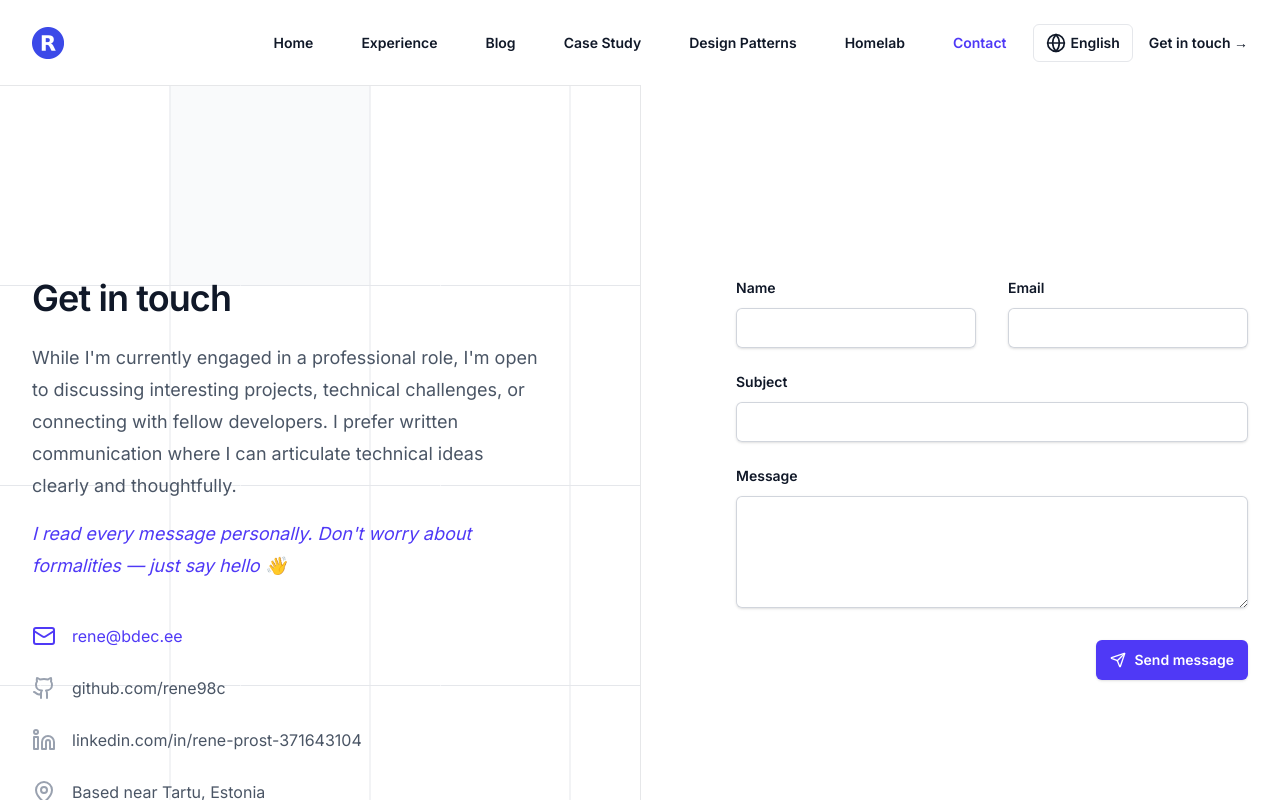
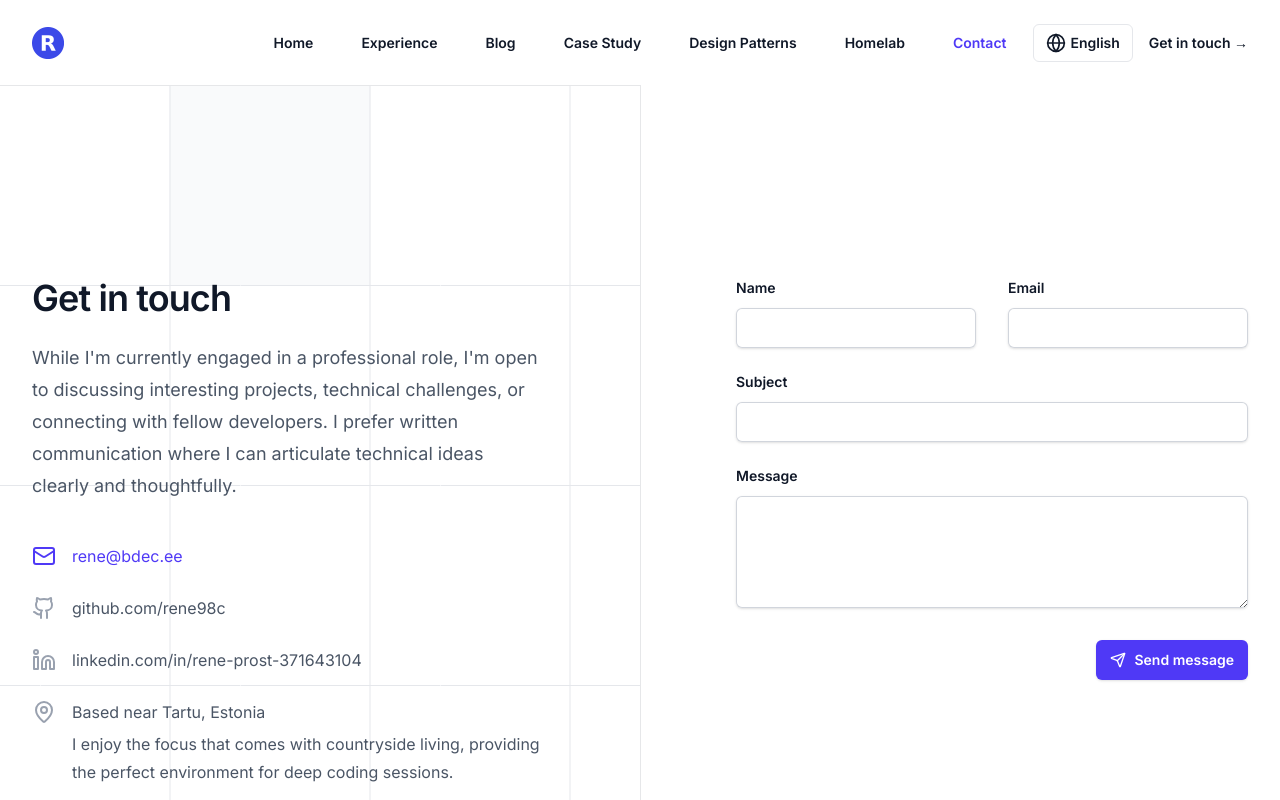
Before and after one commit to rene98c/personal-homepage, a Next.js app: page /en/contact in a window 1280 px wide. Shown: the top 800 px of the page. Built offline with nearby package versions, Linux system fonts and the light colour scheme.

Commit message:
no message

```diff
--- a/src/components/contact/ContactForm.tsx
+++ b/src/components/contact/ContactForm.tsx
@@ -128,9 +128,9 @@ const ContactForm = ({  dictionary }: { lang: Locale, dictionary: any }) => {//
             <p className="mt-6 text-lg leading-8 text-gray-600">
               {dictionary.contact.description}
             </p>
-            <p className="mt-4 text-lg leading-8 text-indigo-600 italic">
+         {/*    <p className="mt-4 text-lg leading-8 text-indigo-600 italic">
               {dictionary.contact.note}
-            </p>
+            </p> */}
             <dl className="mt-10 space-y-6 text-base leading-7 text-gray-600">
               <div className="flex gap-x-4">
                 <dt className="flex-none">
```
